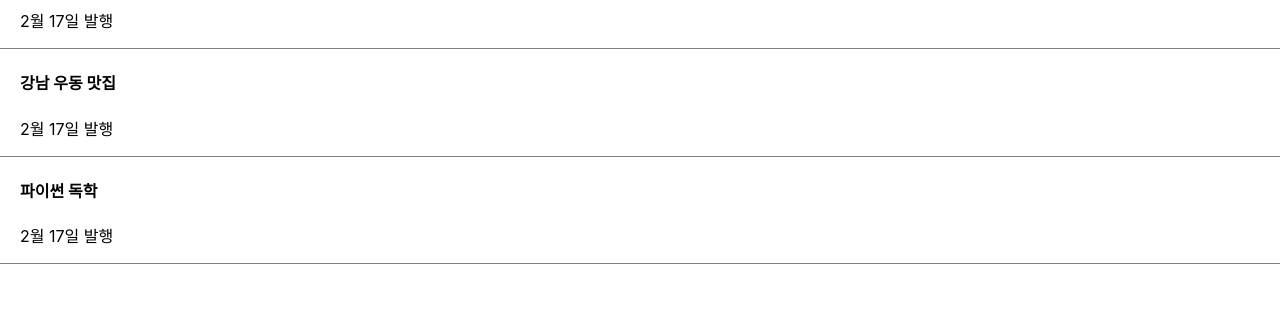
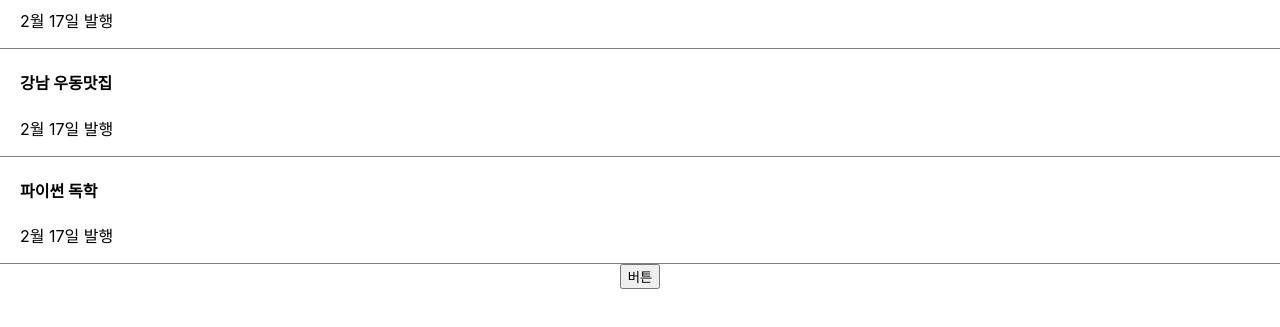
Before and after one commit to apkool12/blog-react, a React (Create React App) app: page / in a window 1280 px wide. Shown: the part 165-492 px from the top of the page. Built offline with nearby package versions, Linux system fonts and the light colour scheme.

Commit message:
코딩애플 1-5

```diff
--- a/src/App.js
+++ b/src/App.js
@@ -4,10 +4,10 @@
 
 function App() {
 
-  let post = "강남 우동 맛집"
-  let [글제목1,b] = useState('남자 코트 추천')
-  let [글제목2,b2] = useState('강남 우동 맛집')
-  let [글제목3,b3] = useState('파이썬 독학')
+  let post = "강남 우동 맛집";
+  let [글제목,b] = useState(['남자 코트 추천','강남 우동맛집','파이썬 독학']);
+
+  let [좋아요,좋아요변경] = useState(0);
 
   return (
     <div className="App">
@@ -15,18 +15,19 @@
         <h4>블로그</h4>
       </div>
       <div className = "list">
-        <h4>{글제목1} <span>👍</span> 0 </h4>
+        <h4>{글제목[0]} <span onClick={()=> {좋아요변경(좋아요+1)}}>👍</span> {좋아요} </h4>
         <p>2월 17일 발행</p>
       </div>
       <div className = "list">
-        <h4>{글제목2}</h4>
+        <h4>{글제목[1]}</h4>
         <p>2월 17일 발행</p>
       </div>
       <div className = "list">
-        <h4>{글제목3}</h4>
+        <h4>{글제목[2]}</h4>
         <p>2월 17일 발행</p>
       </div>
 
+      <button onClick={() => {b(['여자 코트 추천','강남 우동맛집','파이썬 독학'])}}> 버튼 </button>
 
     </div>
   );
```
